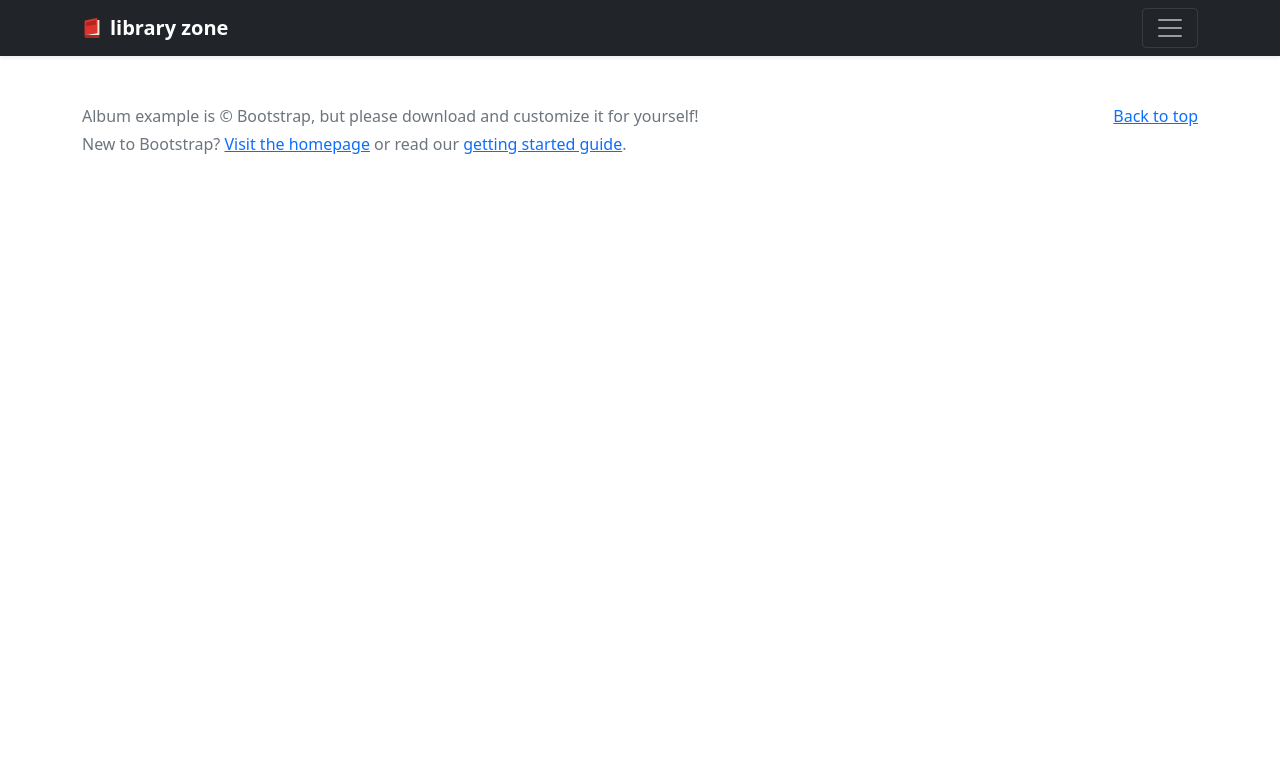
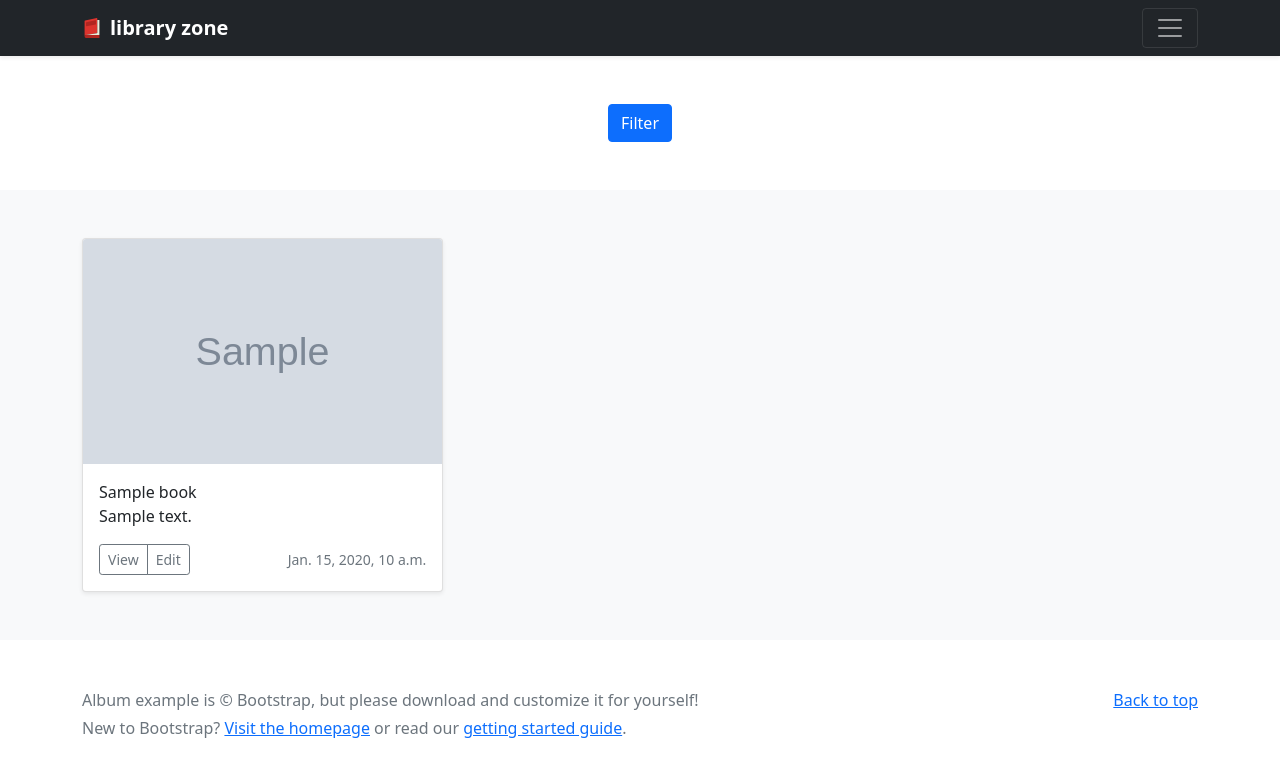
Before and after one commit to mohamed-shaheen/Digital-library, a Django app: template books/templates/all_books.html in a window 1280 px wide. Shown: the top 777 px of the page. Run offline with Django 3.2, Linux system fonts and the light colour scheme; the template is opened without the code that fills it: most values are stand-ins (such as "Sample title", 1, 10 or a date in 2020); grey boxes marked "Sample" are stand-in pictures; parts of the project's set-up code (start-up, migrations or seed data) failed here and were passed over; some libraries are stand-ins or nearby versions.

Commit message:
all books view and filter

```diff
--- a/books/models.py
+++ b/books/models.py
@@ -9,10 +9,10 @@ from .validators import FileValidator
 # Create your models here.
 
 
-validate_file_book = FileValidator(max_size=1024 * 1024 * 6,  content_types=('application/pdf', 'application/vnd.openxmlformats-officedocument.wordprocessingml.document'))
+validate_file_book = FileValidator(max_size=1024 * 1024 * 60,  content_types=('application/pdf', 'application/vnd.openxmlformats-officedocument.wordprocessingml.document'))
 def user_directory_path(instance, filename):
     # file will be uploaded to MEDIA_ROOT/user_<id>/<filename>
-    return 'book/user_{0}/{1}'.format(instance.uploaded_by, filename)
+    return 'book/user_{0}/{1}/{2}'.format(instance.uploaded_by, instance.title, filename)
 
 class Book(models.Model):
 
@@ -25,7 +25,7 @@ class Book(models.Model):
     description = models.TextField(max_length=1000, blank=True, null=True, verbose_name=_("Description"))
     category = models.ManyToManyField("Category", blank=True, related_name="book_cat", verbose_name=_("Category"))
     uploaded_by = models.ForeignKey(User, on_delete=models.CASCADE, related_name="book_user", verbose_name=_("Uploaded by"))
-    cover_img = models.ImageField(upload_to="cover_img/", blank=True, null=True, verbose_name=_("Cover image"))
+    cover_img = models.ImageField(upload_to=user_directory_path, blank=True, null=True, verbose_name=_("Cover image"))
     file = models.FileField(upload_to=user_directory_path, validators=[FileExtensionValidator(['pdf', 'docx'], message=_("the file must be '.pdf' or '.docx'.")), validate_file_book], help_text=_("Book type : pdf or doc"), verbose_name=_("Book file"))
     slug = models.SlugField(blank=True, null=True, verbose_name=_("Slug"), allow_unicode=True)
 
--- a/books/templates/all_books.html
+++ b/books/templates/all_books.html
@@ -1 +1,66 @@
 {% extends 'base.html' %}
+
+
+{% block main %}
+<main>
+
+    <section class="py-4 text-center container">
+      <div class="row py-lg-4">
+        <div class="col-lg-6 col-md-8 mx-auto">
+
+            <button class="btn btn-primary" type="button" data-bs-toggle="offcanvas" data-bs-target="#offcanvasRight" aria-controls="offcanvasRight">Filter</button>
+
+        </div>
+      </div>
+    </section>
+    <div class="offcanvas offcanvas-end" tabindex="-1" id="offcanvasRight" aria-labelledby="offcanvasRightLabel">
+        <div class="offcanvas-header">
+          <h5 id="offcanvasRightLabel">filter</h5>
+
+        </div>
+        <div class="offcanvas-body">
+            <form  method="get">
+                <div class="row row-cols-2">
+                  {% csrf_token %}
+                  {% include  'includes/book-filter-form.html' %}
+                </div>
+                 <input class="btn btn-primary my-2" type="submit" />
+             </form>
+              <button type="button" class="btn-close text-reset" data-bs-dismiss="offcanvas" aria-label="Close"></button>
+        </div>
+      </div>
+
+    <div class="album py-5 bg-light">
+      <div class="container">
+
+        <div class="row row-cols-1 row-cols-sm-2 row-cols-md-3 g-3">
+        {% for book in books.qs %}
+          <div class="col">
+            <div class="card shadow-sm">
+              {% if book.cover_img %}
+              <img class="bd-placeholder-img card-img-top" width="100%" height="225" src="{{book.cover_img.url}}" role="img"  preserveAspectRatio="xMidYMid slice" focusable="false" alt="{{book.title}} image"></img>
+              {% else %}
+              <svg class="bd-placeholder-img card-img-top" width="100%" height="225" xmlns="http://www.w3.org/2000/svg" role="img" aria-label="Placeholder: Thumbnail" preserveAspectRatio="xMidYMid slice" focusable="false"><title>{{book.title}} image</title><rect width="100%" height="100%" fill="#55595c"/><text x="50%" y="50%" fill="#eceeef" dy=".3em">{{book.title}}</text></svg>
+              {% endif %}
+
+              <div class="card-body">
+                <stron class="card-text">{{book.title}}</stron>
+                <p class="card-text">{{book.description}}</p>
+                <div class="d-flex justify-content-between align-items-center">
+                  <div class="btn-group">
+                    <button type="button" class="btn btn-sm btn-outline-secondary">View</button>
+                    <button type="button" class="btn btn-sm btn-outline-secondary">Edit</button>
+                  </div>
+                  <small class="text-muted">{{book.added_dt}}</small>
+                </div>
+              </div>
+            </div>
+          </div>
+          {% endfor %}
+        </div>
+      </div>
+    </div>
+
+  </main>
+
+{% endblock main %}
--- /dev/null
+++ b/books/templates/includes/book-filter-form.html
@@ -0,0 +1,35 @@
+{%load widget_tweaks%}
+
+{% if books.form.non_field_errors%}
+<div class="alert alert-danger" role="alerts">
+   {%for error in books.form.non_field_errors%}
+      <p {%if forloop.last%} class="mb-0" {%endif%}>{{error}}</p>
+    {%endfor%}
+</div>
+{%endif%}
+
+
+
+{% for field in books.form%}
+    <div class="form-group col">
+       <h5>{{field.label_tag}}</h5>
+        {%if books.form.is_bound%}
+            {%if field.errors%}
+                {%render_field field class="form-control is-invalid"%}
+                {%for error in field.errors%}
+                        <div class="invalid-feedback">{{error}}</div>
+                {%endfor%}
+            {%else%}
+                {%render_field field class="form-control is-valid"%}
+            {%endif%}
+        {% else %}
+            {%render_field field class="form-control"%}
+        {%endif%}
+
+    </div>
+        {%if field.help_text%}
+                <small class="form-text text-muted mb-4">
+                    {{field.help_text}}
+                </small>
+        {%endif%}
+{% endfor%}
--- a/books/urls.py
+++ b/books/urls.py
@@ -12,4 +12,5 @@ app_name = 'books'
 
 urlpatterns = [
     path('', views.home_page, name='home'),
+    path('books/', views.all_books, name = 'all_books'),
 ]
--- a/project/settings.py
+++ b/project/settings.py
@@ -42,6 +42,8 @@ INSTALLED_APPS = [
     'django.contrib.staticfiles',
     'books',
     'django_summernote',
+    'django_filters',
+    'widget_tweaks',
 
 ]
 
```
Also changed, not shown: books/filter.py (added, +11 -0 lines), books/views.py (+8 -0 lines).
